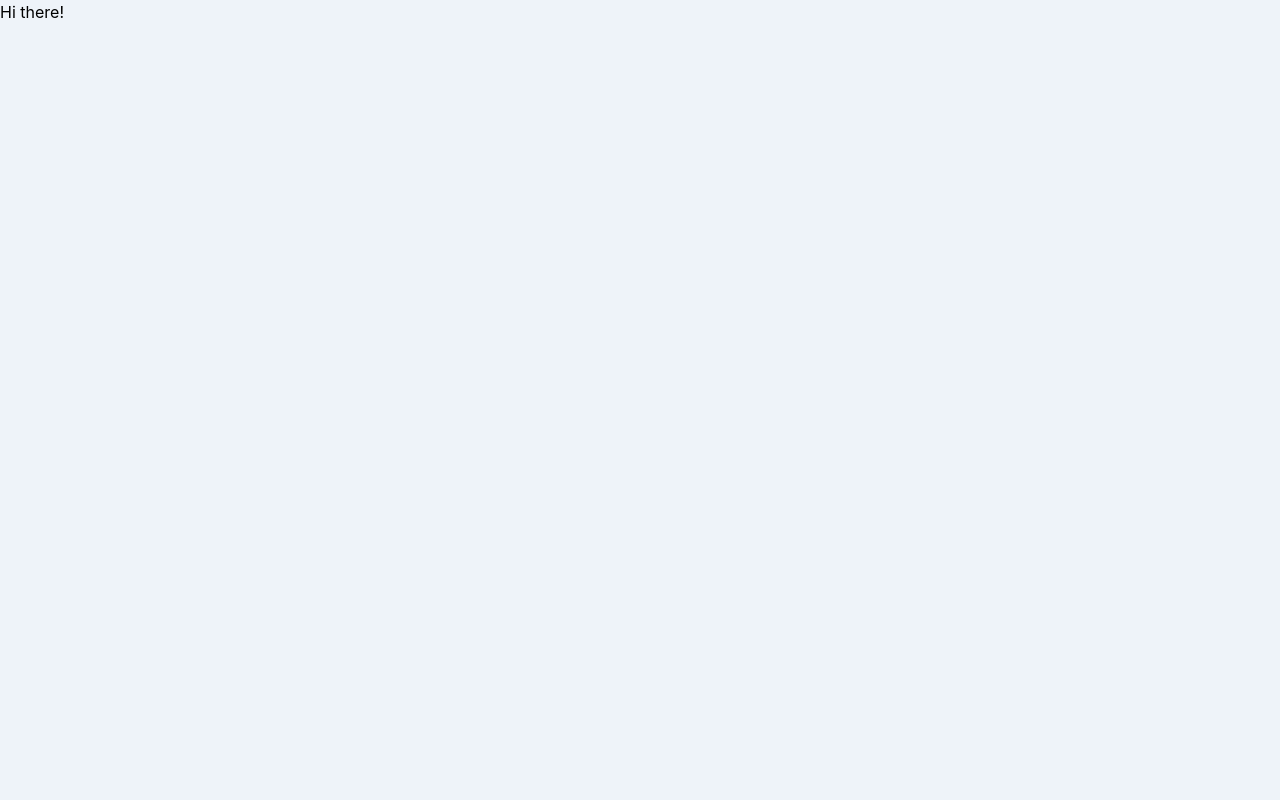
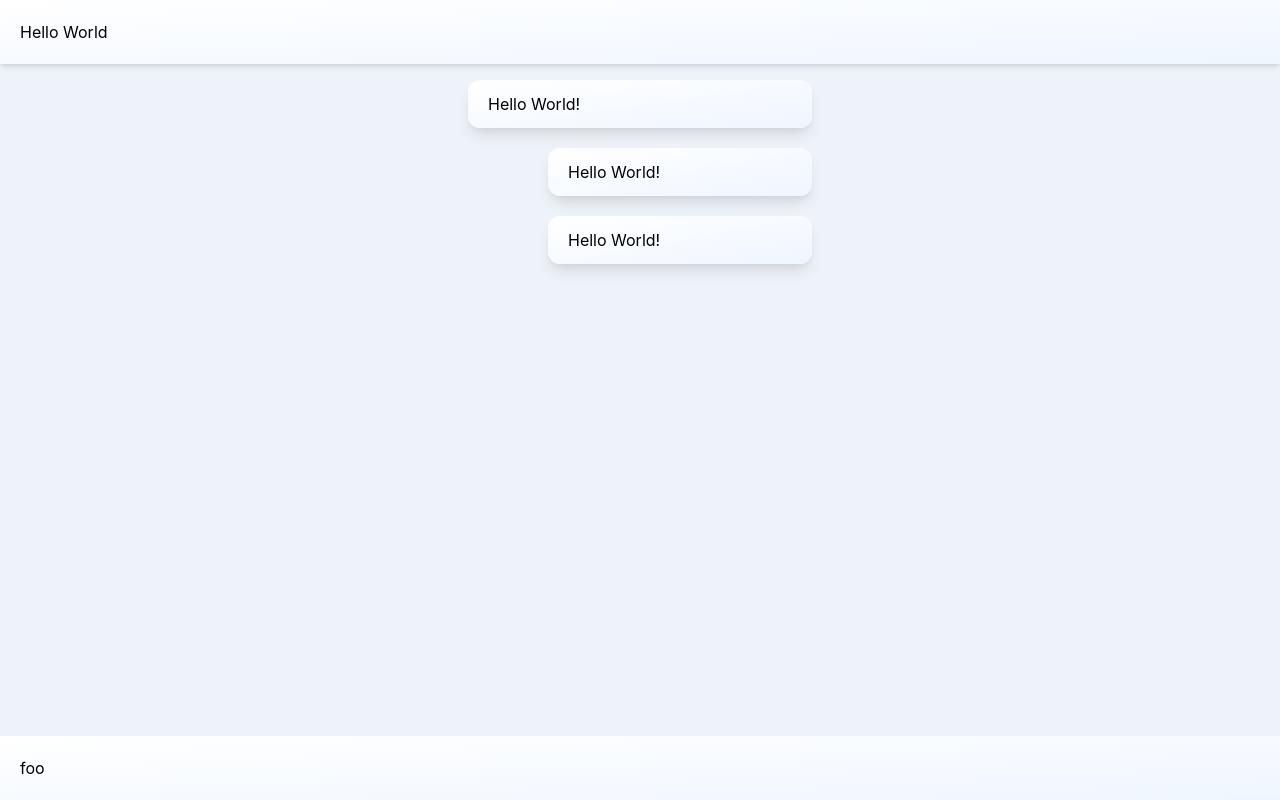
Before and after one commit to lukemt/notes, a React (Create React App) app: page / in a window 1280 px wide. Built offline with nearby package versions, Linux system fonts and the light colour scheme.

Commit message:
Create ContentEditable

```diff
--- a/src/App.tsx
+++ b/src/App.tsx
@@ -1,7 +1,45 @@
-import React from "react";
+import { useState } from "react";
+import ContentEditable from "./ContentEditable";
 
 function App() {
-  return <div>Hi there!</div>;
+  const [value, setValue] = useState("Hello World!");
+  return (
+    <>
+      <header className="fixed top-0 inset-x-0 p-5 bg-gradient-to-br from-white to-blue-50 shadow-md">
+        <h1>Hello World</h1>
+      </header>
+      <main className="max-w-sm mx-auto my-20">
+        <ul>
+          <li>
+            <ContentEditable
+              defaultValue={value}
+              onNewValue={setValue}
+              className="px-5 py-3 m-5 rounded-xl bg-gradient-to-br from-white to-blue-50 shadow-lg"
+            />
+            <ul className="pl-20">
+              <li>
+                <ContentEditable
+                  defaultValue={value}
+                  onNewValue={setValue}
+                  className="px-5 py-3 m-5 rounded-xl bg-gradient-to-br from-white to-blue-50 shadow-lg"
+                />
+              </li>
+              <li>
+                <ContentEditable
+                  defaultValue={value}
+                  onNewValue={setValue}
+                  className="px-5 py-3 m-5 rounded-xl bg-gradient-to-br from-white to-blue-50 shadow-lg"
+                />
+              </li>
+            </ul>
+          </li>
+        </ul>
+      </main>
+      <footer className="fixed bottom-0 inset-x-0 p-5  bg-gradient-to-br from-white to-blue-50 shadow-xl">
+        foo
+      </footer>
+    </>
+  );
 }
 
 export default App;
--- /dev/null
+++ b/src/ContentEditable.tsx
@@ -0,0 +1,56 @@
+import { useEffect, useRef, useState } from "react";
+
+interface ContentEditableProps {
+  defaultValue: string;
+  onNewValue: (value: string) => void;
+  className?: string;
+}
+
+export default function ContentEditable(props: ContentEditableProps) {
+  const [isFocus, setIsFocus] = useState(false);
+  const ref = useRef<HTMLDivElement>(null);
+
+  function setValue(value: string) {
+    if (ref.current) ref.current.textContent = value;
+  }
+
+  useEffect(() => {
+    if (!isFocus) {
+      setValue(props.defaultValue);
+    }
+  }, [isFocus, props.defaultValue]);
+
+  return (
+    <div
+      className={props.className}
+      contentEditable={true}
+      spellCheck={true}
+      ref={ref}
+      onInput={handleInput}
+      onBlur={handleBlur}
+      onFocus={handleFocus}
+    />
+  );
+
+  function handleInput(e: React.FormEvent<HTMLDivElement>) {
+    console.log("ContentEditable: onInput");
+    const div = e.target as HTMLDivElement;
+    props.onNewValue(div.textContent ?? "");
+  }
+
+  function handleBlur(e: React.FormEvent<HTMLDivElement>) {
+    console.log("ContentEditable: onBlur: replacing with defaultValue");
+    const div = e.target as HTMLDivElement;
+    if ((div.textContent ?? "") !== props.defaultValue)
+      console.error("A ContentEditable seems to be wrongly updated", {
+        divContent: div.textContent ?? "",
+        defaultValue: props.defaultValue,
+      });
+    setIsFocus(false);
+    // setValue(props.defaultValue);
+  }
+
+  function handleFocus(e: React.FormEvent<HTMLDivElement>) {
+    setIsFocus(true);
+  }
+}
```
